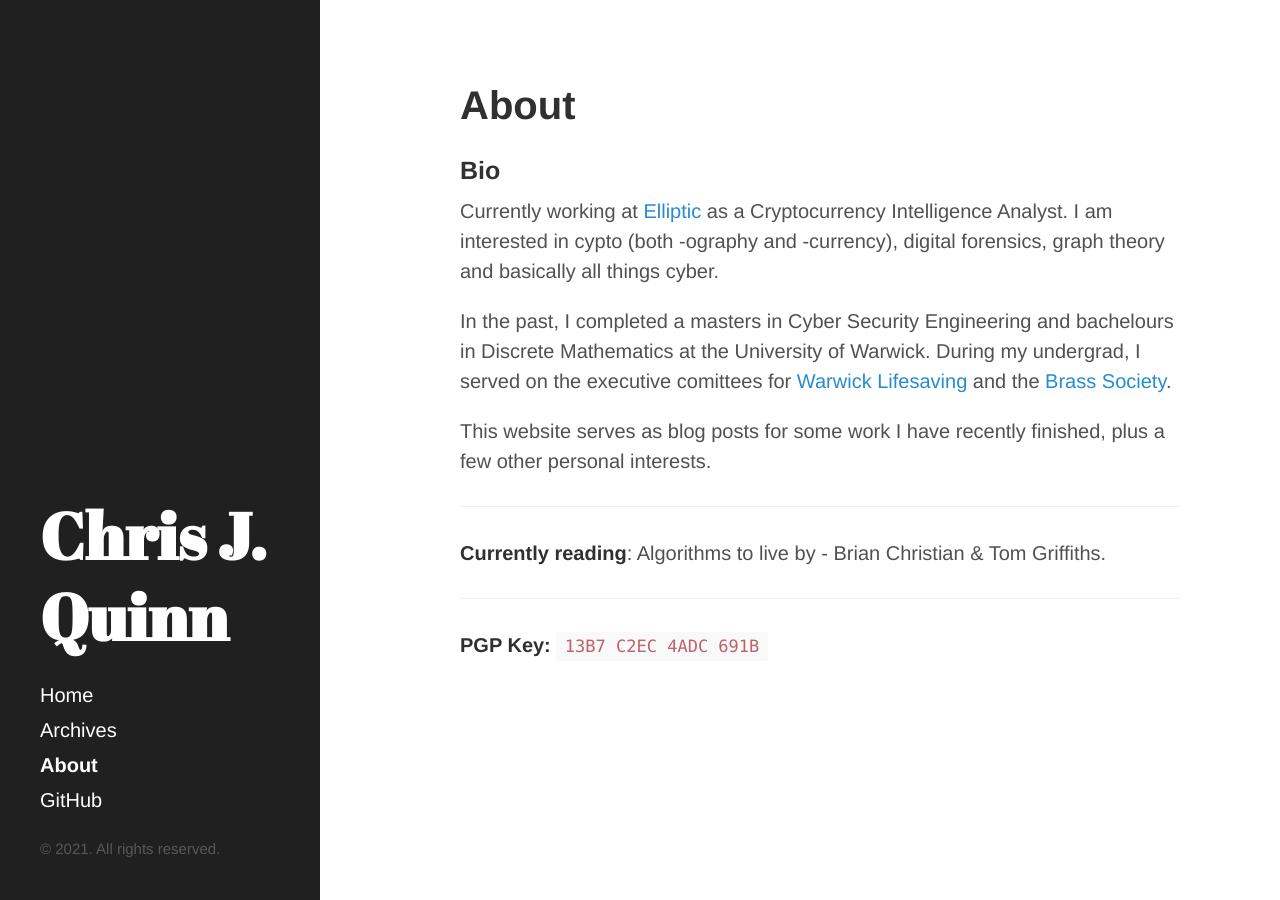
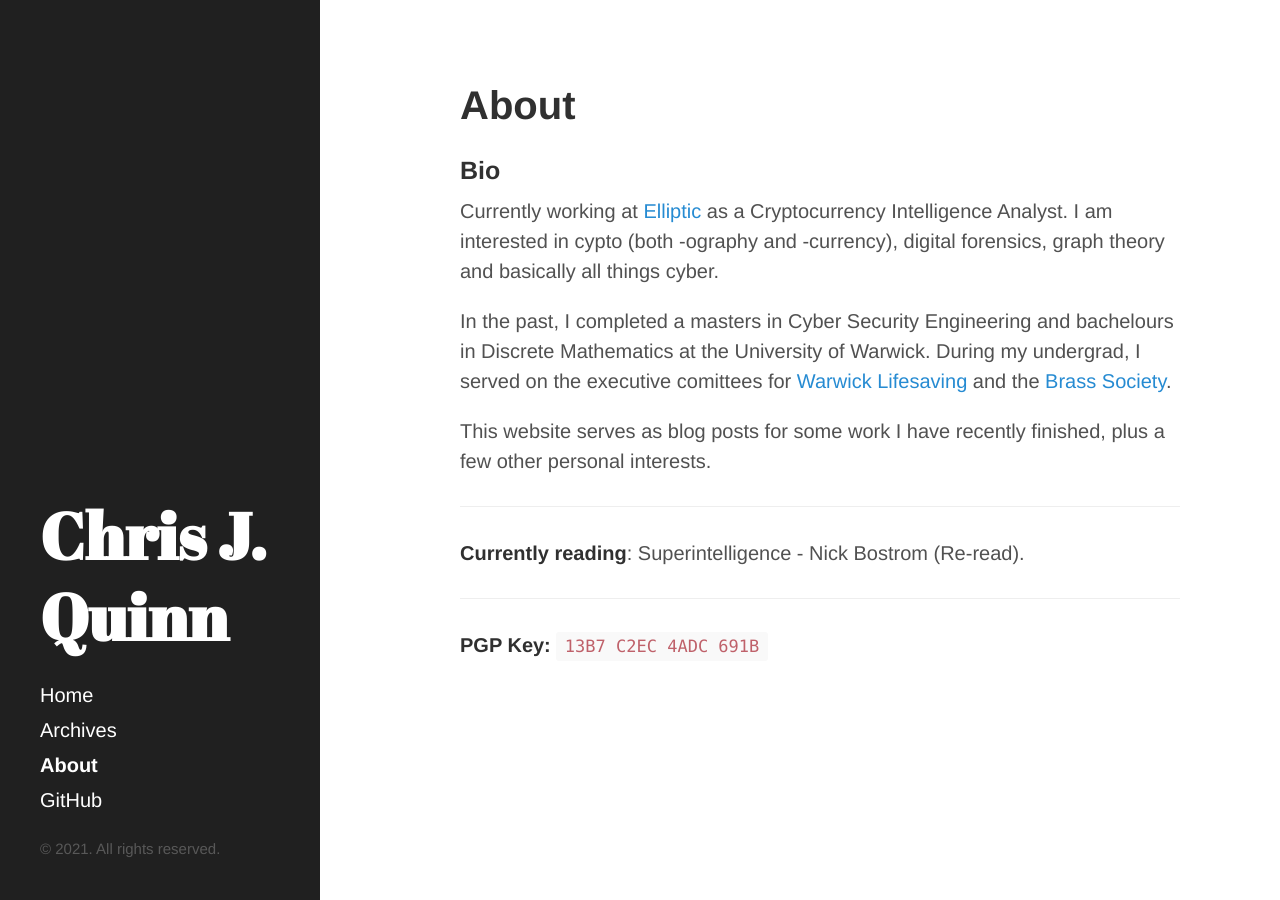
Before and after one commit to chrisjquinn/chrisjquinn.github.io, a Jekyll site: the page built from about.md, in a window 1280 px wide. Built offline with Jekyll 4.4.1, drawn with Linux system fonts in a browser that asks for light colours.

Commit message:
Currently reading update

```diff
--- a/about.md
+++ b/about.md
@@ -16,7 +16,7 @@ This website serves as blog posts for some work I have recently finished, plus a
 
 ------
 
-**Currently reading**: Algorithms to live by - Brian Christian & Tom Griffiths.
+**Currently reading**: Superintelligence - Nick Bostrom (Re-read).
 
 ------
 
```
